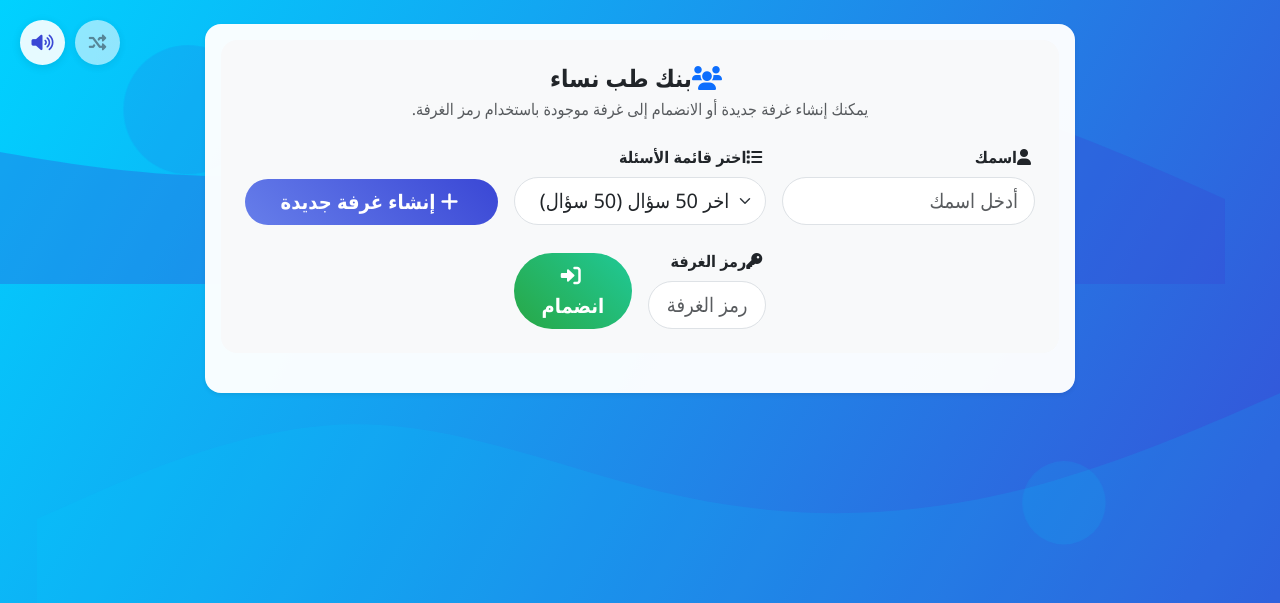
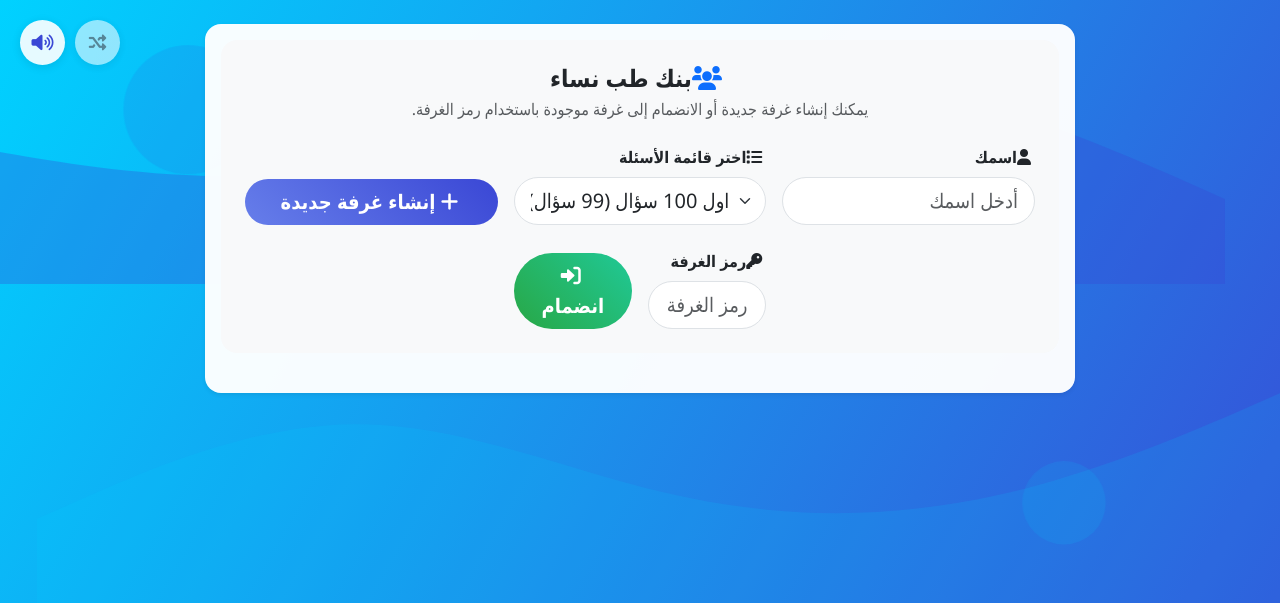
Before and after one commit to RefOoSami001/human-rights, a Flask app: template templates/exam.html in a window 1280 px wide. Shown: the top 603 px of the page. Run offline with Flask 3, Linux system fonts and the light colour scheme; the template is opened without the code that fills it: most values are stand-ins (such as "Sample title", 1, 10 or a date in 2020); some libraries are stand-ins or nearby versions; some web fonts are replaced.

Commit message:
Update exam.html

```diff
--- a/templates/exam.html
+++ b/templates/exam.html
@@ -407,7 +407,7 @@
             listLabel.className = 'mt-2 mb-2';
             document.getElementById('lobbyStepRoom').prepend(listLabel);
         }
-        listLabel.innerHTML = `<span class="fw-bold">قائمة الأسئلة المختارة:</span> <span class="badge bg-info">${questionList === 'list1' ? 'اخر 50 سؤال' : questionList === 'list2' ? 'اول 99 سؤال' : questionList === 'list3' ? 'قائمة 3' : questionList === 'list4' ? '183 سؤال' : questionList}</span> <span class="fw-bold ms-2">عدد الأسئلة:</span> <span class="badge bg-secondary">${totalQuestions}</span>`;
+        listLabel.innerHTML = `<span class="fw-bold">قائمة الأسئلة المختارة:</span> <span class="badge bg-info">${questionList === 'list1' ? 'اخر 50 سؤال' : questionList === 'list2' ? 'اول 99 سؤال' : questionList === 'list3' ? 'اخر 45 سؤال' : questionList === 'list4' ? '183 سؤال' : questionList === 'list5' ? 'ثاني 100 سؤال' : questionList === 'list6' ? 'ثالث 100 سؤال' : questionList}</span> <span class="fw-bold ms-2">عدد الأسئلة:</span> <span class="badge bg-secondary">${totalQuestions}</span>`;
         // List players
         const playersList = document.getElementById('playersList');
         playersList.innerHTML = '';
@@ -537,11 +537,23 @@
         fetch('/get_question_lists').then(r => r.json()).then(lists => {
             const select = document.getElementById('questionListSelect');
             select.innerHTML = '';
-            Object.entries(lists).forEach(([key, count]) => {
-                const option = document.createElement('option');
-                option.value = key;
-                option.textContent = `${key === 'list1' ? 'اخر 50 سؤال' : key === 'list2' ? 'اول 99 سؤال' : key === 'list3' ? 'اخر 45 سؤال قبل اخر 50' : key === 'list4' ? '183 سؤال' : key} (${count} سؤال)`;
-                select.appendChild(option);
+            // Define the desired order and labels
+            const order = [
+                { key: 'list2', label: 'اول 100 سؤال' },
+                { key: 'list5', label: 'ثاني 100 سؤال' },
+                { key: 'list6', label: 'ثالث 100 سؤال' },
+                { key: 'list4', label: '183 سؤال' },
+                { key: 'list3', label: '45 سؤال' },
+                { key: 'list1', label: 'اخر 50 سؤال' }
+            ];
+            order.forEach(({ key, label }) => {
+                if (lists[key] !== undefined) {
+                    const count = lists[key];
+                    const option = document.createElement('option');
+                    option.value = key;
+                    option.textContent = `${label} (${count} سؤال)`;
+                    select.appendChild(option);
+                }
             });
         });
     });
```
